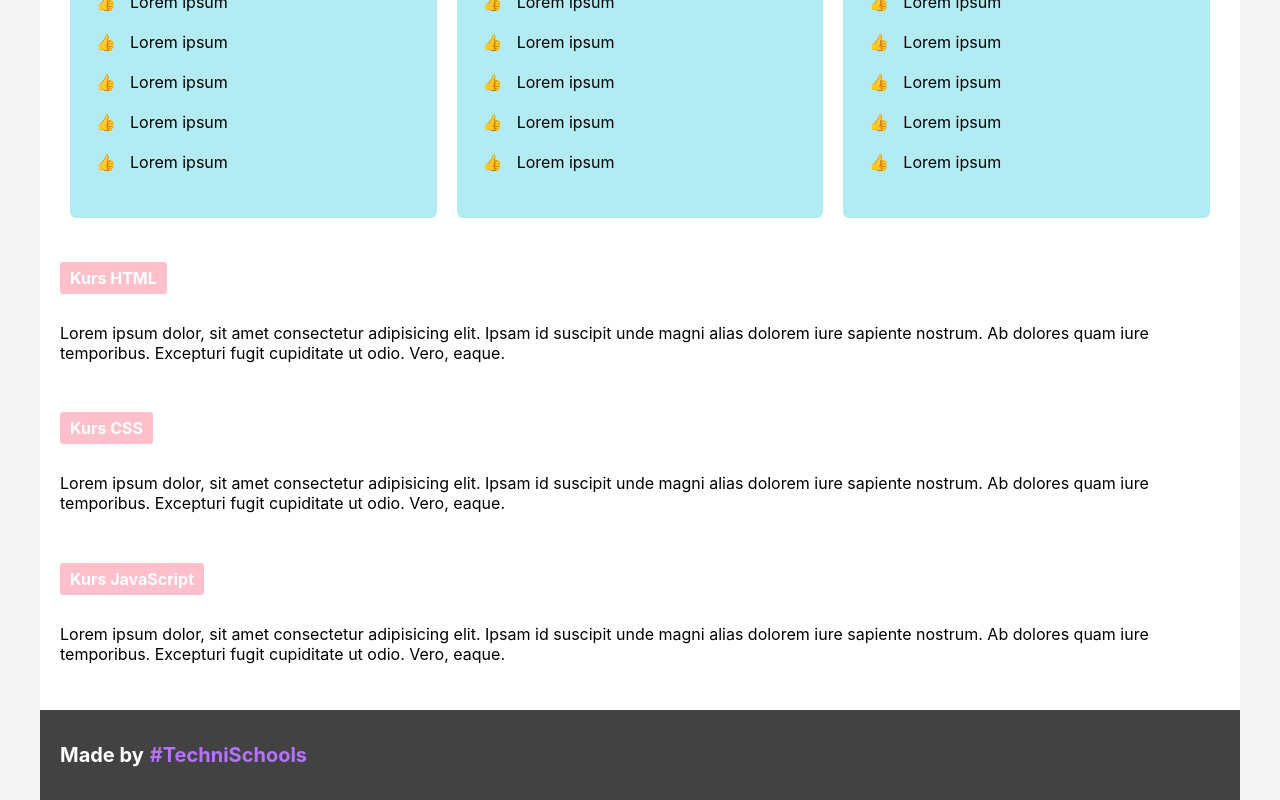
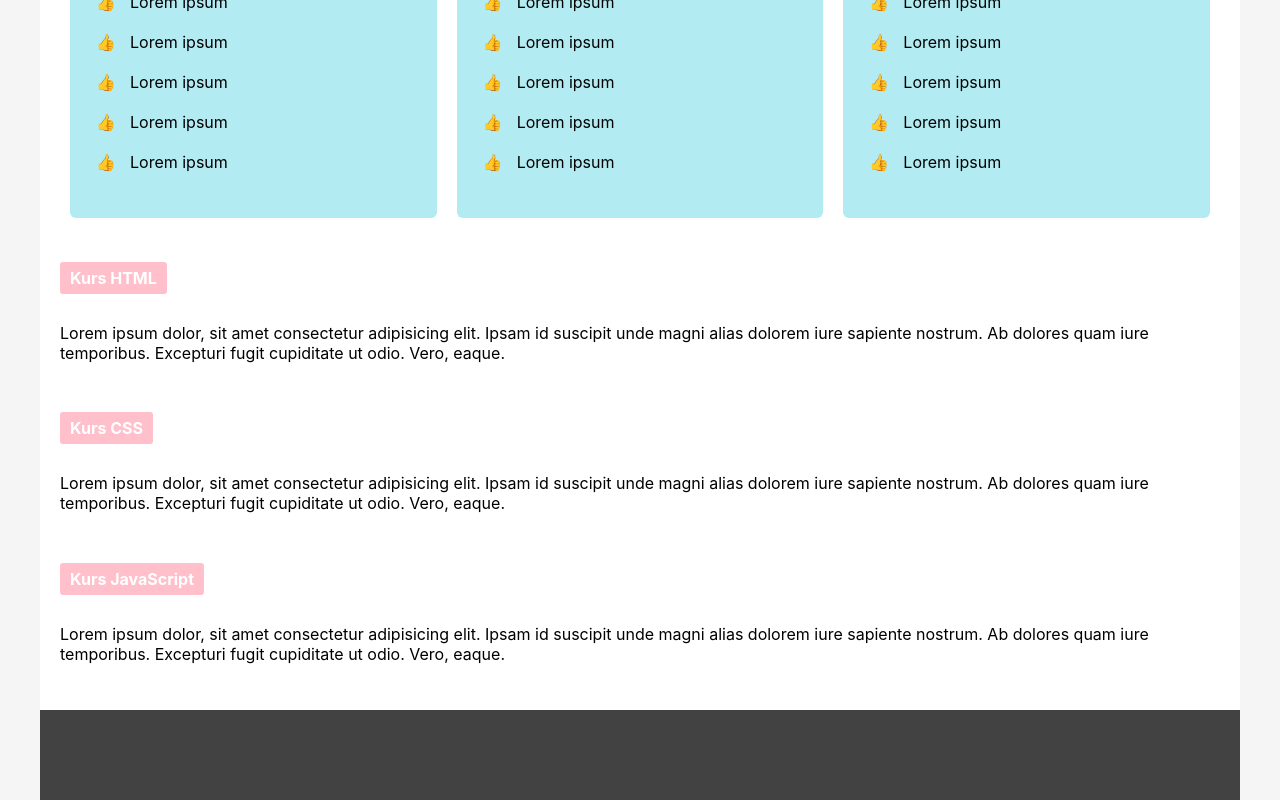
Before and after one commit to TomekPieniazek/iAmOkey, a React (Create React App) app: page / in a window 1280 px wide. Shown: the part 717-1517 px from the top of the page. Built offline with nearby package versions, Linux system fonts and the light colour scheme.

Commit message:
huujkhhiukj

```diff
--- a/src/components/dashboard/Dashboard.jsx
+++ b/src/components/dashboard/Dashboard.jsx
@@ -6,7 +6,17 @@ import { AppContext } from '../../context/app.context';
 
 const Dashboard = () => {
     // TO PRZENOSIMY DO  CONTEXTU -> W DASHBOARD JEST JEDNA FUNKCJA, KTÓRA USTAWIA LINK DLA WYBRANEGO SLIDE'U
-   const { setLink, boxColor, setBoxColor,currentOrder, setOrder } = useContext(AppContext);
+   const { setLink, boxColor, setBoxColor,currentOrder, setOrder, footerText, setFooter } = useContext(AppContext);
+
+    const setFooterText = (e) => {
+        const fNumber = e.target.name;
+        const fValue = e.target.value;
+
+        setFooter(prevState => ({
+            ...prevState,
+            [fNumber]: fValue
+        }));
+    }
 
    const setImage = (e) => {
     const imageNumber = e.target.name;
@@ -169,6 +179,14 @@ const Dashboard = () => {
                             value={currentOrder[3]}
                             onChange={handleOrderChange}
                         />
+                        <input
+                            type='text'
+                            id='1'
+                            name='1'
+                            className='picker'
+                            value={footerText[1]}
+                            onChange={setFooterText}
+                        />
 
                     </div>
                 </div>
--- a/src/components/footer/Footer.jsx
+++ b/src/components/footer/Footer.jsx
@@ -1,9 +1,15 @@
 import './Footer.scss';
+import { AppContext } from '../../context/app.context';
+import { useContext } from 'react';
 
 const Footer = () => {
+
+    const { footerText } = useContext(AppContext)
+
+
     return(
         <div className="footer-container container">
-            <h2>Made by <span>#TechniSchools</span></h2>
+            <h2>{ footerText[1] }</h2>
         </div>
     )
 }
--- a/src/context/app.context.jsx
+++ b/src/context/app.context.jsx
@@ -14,17 +14,20 @@ export const AppContextProvider = ({ children }) => {
         1: '#ffffff',
         2: '#ffffff',
         3: '#ffffff'
-    })
+    });
     const [currentOrder, setOrder] = useState({
         1: 1,
         2: 2,
         3: 3
-    })
+    });
+    const [footerText, setFooter] = useState({
+        1: ''
+    });
 
 
 
     return (
-        <AppContext.Provider value={{ link, setLink, boxColor, setBoxColor, currentOrder, setOrder }}>
+        <AppContext.Provider value={{ link, setLink, boxColor, setBoxColor, currentOrder, setOrder, footerText, setFooter }}>
             { children }
         </AppContext.Provider>
     )
```
